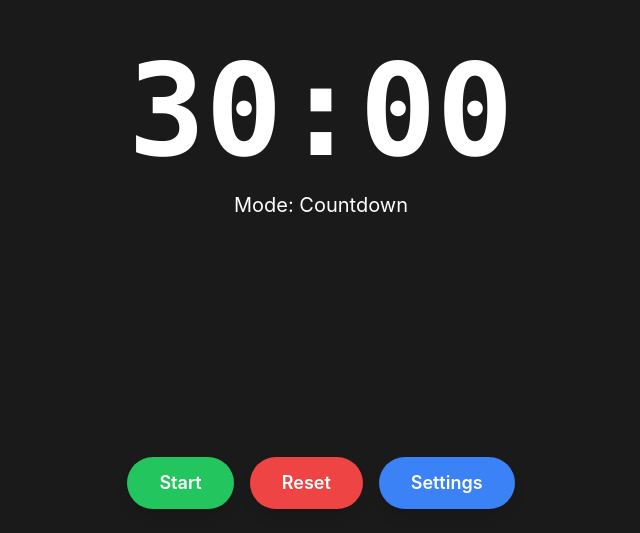
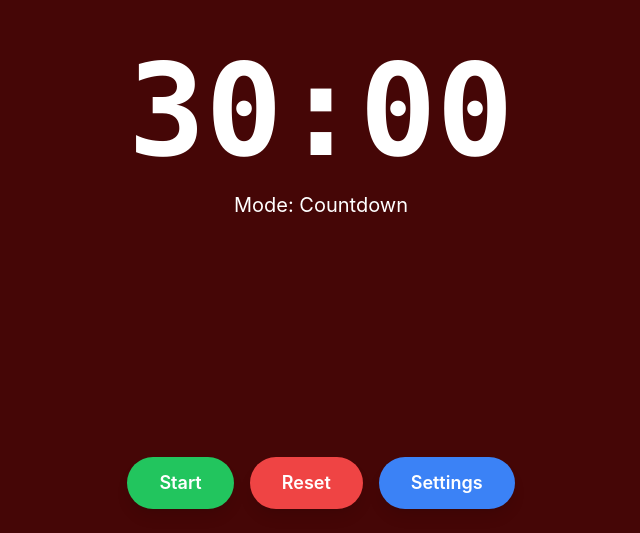
Before and after one commit to OmarElzero/DSC-Interviews-Nervous-Timer, a Next.js app in the folder interview-timer/: page / in a window 1280 px wide. Shown: the part 267-800 px from the top of the page, without its empty margins (319-959 px from the left). Built offline with nearby package versions, Linux system fonts and the light colour scheme.

Commit message:
Enhance timer settings and add auto-restart
Updated timer appearance settings and added auto-restart feature.

```diff
--- a/interview-timer/pages/index.js
+++ b/interview-timer/pages/index.js
@@ -13,15 +13,18 @@ export default function Home() {
   const [timerKey, setTimerKey] = useState(0);
 
   // Appearance settings
-  const [backgroundColor, setBackgroundColor] = useState('#1a1a1a');
+  const [backgroundColor, setBackgroundColor] = useState('#450606');
   const [textColor, setTextColor] = useState('#ffffff');
 
   // Audio settings
-  const [soundUrl, setSoundUrl] = useState('https://assets.mixkit.co/active_storage/sfx/212/212-preview.mp3');
-  const [beepInterval, setBeepInterval] = useState(60); // seconds
+  const [soundUrl, setSoundUrl] = useState('https://assets.mixkit.co/active_storage/sfx/2053/2053-preview.mp3'); // Harsh Buzzer
+  const [beepInterval, setBeepInterval] = useState(15); // seconds - more frequent beeping
 
   // Settings panel state
   const [isSettingsOpen, setIsSettingsOpen] = useState(false);
+
+  // Auto restart feature
+  const [autoRestart, setAutoRestart] = useState(false);
 
   // Keep track of previous values to detect changes
   const prevTimerModeRef = useRef(timerMode);
@@ -54,11 +57,36 @@ export default function Home() {
 
   // Handle timer completion
   const handleTimerComplete = useCallback(() => {
-    setIsRunning(false);
-    const audio = new Audio(soundUrl);
-    audio.play().catch(e => console.error('Audio play error:', e));
-    // You could add more completion actions here
-  }, [soundUrl]);
+    // Play an extra annoying completion sound - repeat it 3 times
+    const playCompletionSound = (count = 0) => {
+      if (count >= 3) return;
+
+      const audio = new Audio(soundUrl);
+      audio.volume = 1.0; // Full volume
+      audio.play()
+        .then(() => {
+          // After sound finishes, play again
+          audio.onended = () => setTimeout(() => playCompletionSound(count + 1), 300);
+        })
+        .catch(e => console.error('Audio play error:', e));
+    };
+
+    playCompletionSound();
+
+    // Handle auto-restart if enabled
+    if (autoRestart && timerMode === 'countdown') {
+      // Reset the timer by updating the key
+      setTimerKey(prev => prev + 1);
+
+      // Brief timeout to ensure reset happens before starting again
+      setTimeout(() => {
+        setIsRunning(true);
+      }, 1500); // 1.5 second delay before restart
+    } else {
+      // Otherwise just stop the timer
+      setIsRunning(false);
+    }
+  }, [soundUrl, autoRestart, timerMode]);
 
   // Control buttons
   const handleStart = () => {
@@ -94,6 +122,7 @@ export default function Home() {
           beepInterval={beepInterval}
           isRunning={isRunning}
           onTimerComplete={handleTimerComplete}
+          autoRestart={autoRestart}
         />
 
         {/* Control buttons */}
@@ -143,6 +172,8 @@ export default function Home() {
           setSoundUrl={setSoundUrl}
           beepInterval={beepInterval}
           setBeepInterval={setBeepInterval}
+          autoRestart={autoRestart}
+          setAutoRestart={setAutoRestart}
           isOpen={isSettingsOpen}
           onClose={handleSettingsSave} // Use our custom handler that forces a re-render
         />
```
